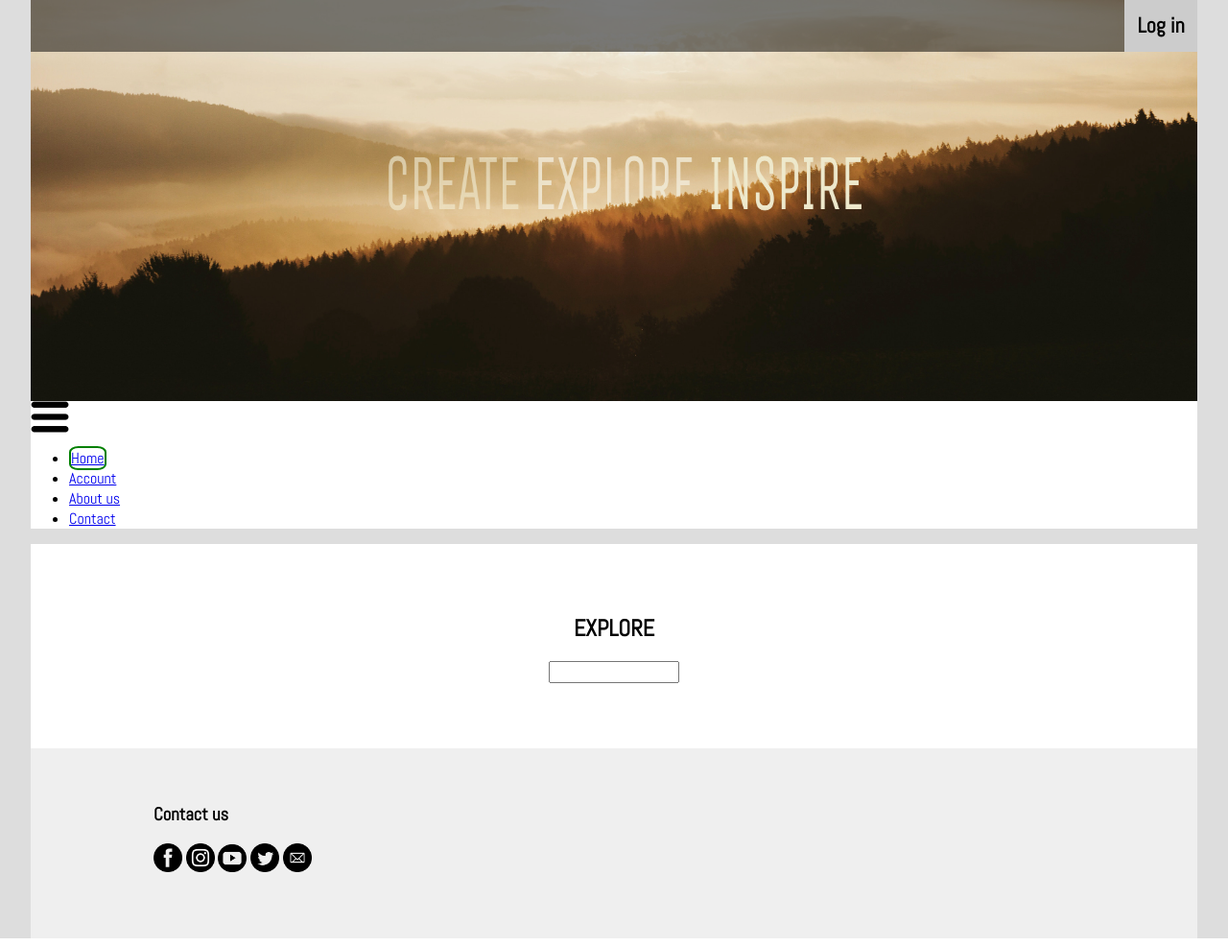
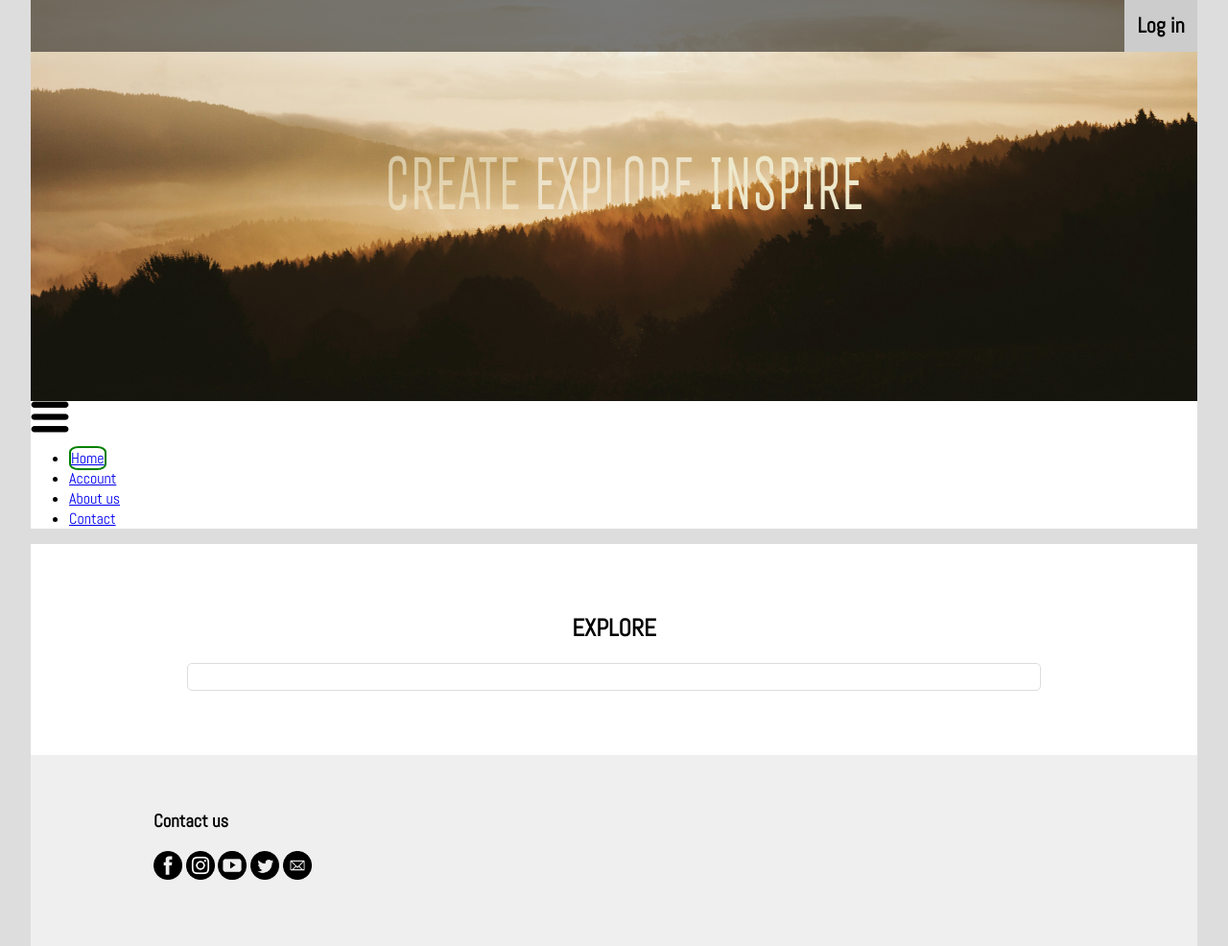
Before and after one commit to KodBagarn/PortfolioProject, a PHP site: page / in a window 1280 px wide. Shown: the whole page at 96% size. Run offline with PHP 8.4, Linux system fonts and the light colour scheme; some libraries are stand-ins or nearby versions.

Commit message:
Search field etc

```diff
--- a/index.php
+++ b/index.php
@@ -16,8 +16,8 @@
     <main>
       <div id="publicgalleries">
         <form id="searchform" action="" method="">
-          <h2>EXPLORE</h2>
-          <input type="search" name="" value="">
+          <h2 id="exploreh2">EXPLORE</h2>
+          <input type="text" name="" value="">
         </form>
       </div>
     </main>
--- a/main.css
+++ b/main.css
@@ -16,6 +16,7 @@ main {
   padding: 4%;
   box-sizing: border-box;
 }
+
 
 /*      Header/Log in     */
 
@@ -110,11 +111,29 @@ h1 {
   border-radius: 25%;
 }
 
+
 /*      Home     */
 
 #publicgalleries {
   text-align: center;
 }
+
+#exploreh2 {
+  font-size: 25px;
+}
+
+#searchform {
+
+}
+
+#searchform > input {
+  width: 80%;
+  line-height: 10px;
+  padding: 5px 5px;
+  border-radius: 5px;
+  border: 1px solid #ddd;
+}
+
 
 /*      Contact     */
 
@@ -183,6 +202,7 @@ textarea {
   width: 100%;
 }
 
+
 /*      Footer     */
 
 footer {
@@ -216,6 +236,9 @@ footer > a > img {
   width: 30px;
 }
 
+
+/*      Media     */
+
 @media (min-width: 550px;){
 
 .hamburger {
@@ -224,3 +247,10 @@ footer > a > img {
 
 
 }
+
+
+/*
+    400 mobile
+    640 tablet
+    960 full screen
+*/
```
